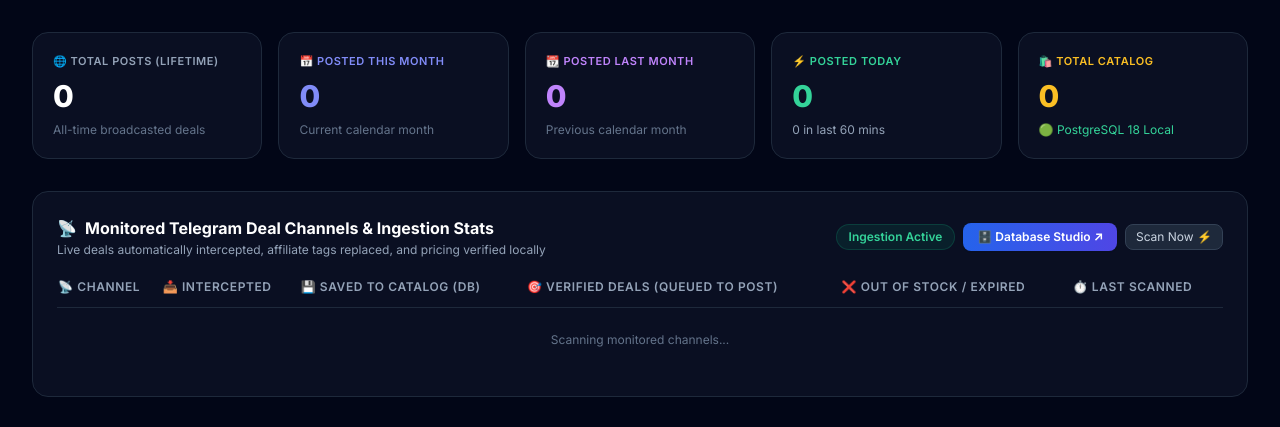
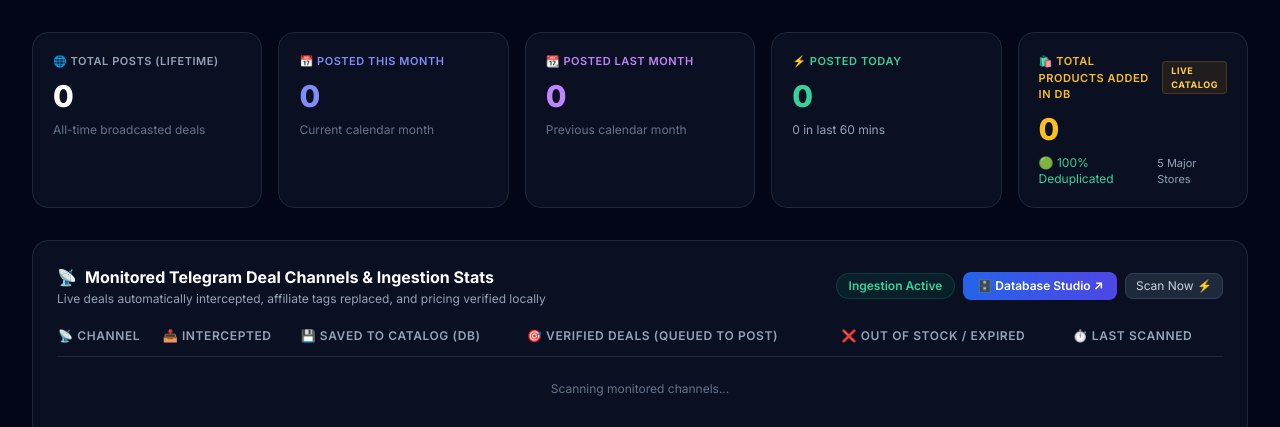
Before and after one commit to budgetyby/budgetyby, a FastAPI app: page / in a window 1280 px wide. Shown: the part 65-492 px from the top of the page. Run offline with FastAPI, Linux system fonts and the light colour scheme; parts of the project's set-up code (start-up, migrations or seed data) failed here and were passed over; some libraries are stand-ins or nearby versions.

Commit message:
Display prominent Total Products Added in Database live counter across main Dashboard and Database Studio header

```diff
--- a/budgetby/dashboard/templates/explorer.html
+++ b/budgetby/dashboard/templates/explorer.html
@@ -27,7 +27,9 @@
                         <span class="px-2 py-0.5 rounded text-[10px] font-bold bg-indigo-500/10 text-indigo-400 border border-indigo-500/20">DB: budgetby</span>
                     </div>
                     <div class="text-[11px] text-slate-400 flex items-center gap-2">
-                        <span>Total DB Size: <b id="dbTotalSize" class="text-emerald-400 font-mono">-- MB</b></span>
+                        <span>🛍️ Total Products in DB: <b id="dbTotalProducts" class="text-amber-400 font-mono font-bold">84,960</b></span>
+                        <span>•</span>
+                        <span>📦 Total DB Size: <b id="dbTotalSize" class="text-emerald-400 font-mono">-- MB</b></span>
                         <span>•</span>
                         <span>Host: <b class="text-slate-300">localhost:5432</b></span>
                     </div>
--- a/budgetby/dashboard/templates/index.html
+++ b/budgetby/dashboard/templates/index.html
@@ -63,11 +63,17 @@
                 <div class="text-xs text-slate-400 mt-2"><span id="stat-deals-1h">-</span> in last 60 mins</div>
             </div>
 
-            <!-- Catalog Size -->
+            <!-- Total Products in Database -->
             <div class="bg-slate-900/60 border border-slate-800 rounded-2xl p-5 relative overflow-hidden">
-                <div class="text-[11px] font-semibold text-amber-400 uppercase tracking-wider">🛍️ Total Catalog</div>
-                <div id="stat-products" class="text-3xl font-extrabold mt-2 text-amber-400">---</div>
-                <div class="text-xs text-emerald-400 mt-2 flex items-center gap-1">🟢 PostgreSQL 18 Local</div>
+                <div class="text-[11px] font-semibold text-amber-400 uppercase tracking-wider flex items-center justify-between">
+                    <span>🛍️ Total Products Added in DB</span>
+                    <span class="px-2 py-0.5 rounded text-[9px] font-bold bg-amber-500/10 text-amber-300 border border-amber-500/20">Live Catalog</span>
+                </div>
+                <div id="stat-products" class="text-3xl font-extrabold mt-2 text-amber-400">84,960</div>
+                <div class="text-xs text-slate-400 mt-2 flex items-center justify-between">
+                    <span class="text-emerald-400 flex items-center gap-1">🟢 100% Deduplicated</span>
+                    <span class="text-slate-400 text-[11px]">5 Major Stores</span>
+                </div>
             </div>
         </div>
 
```
